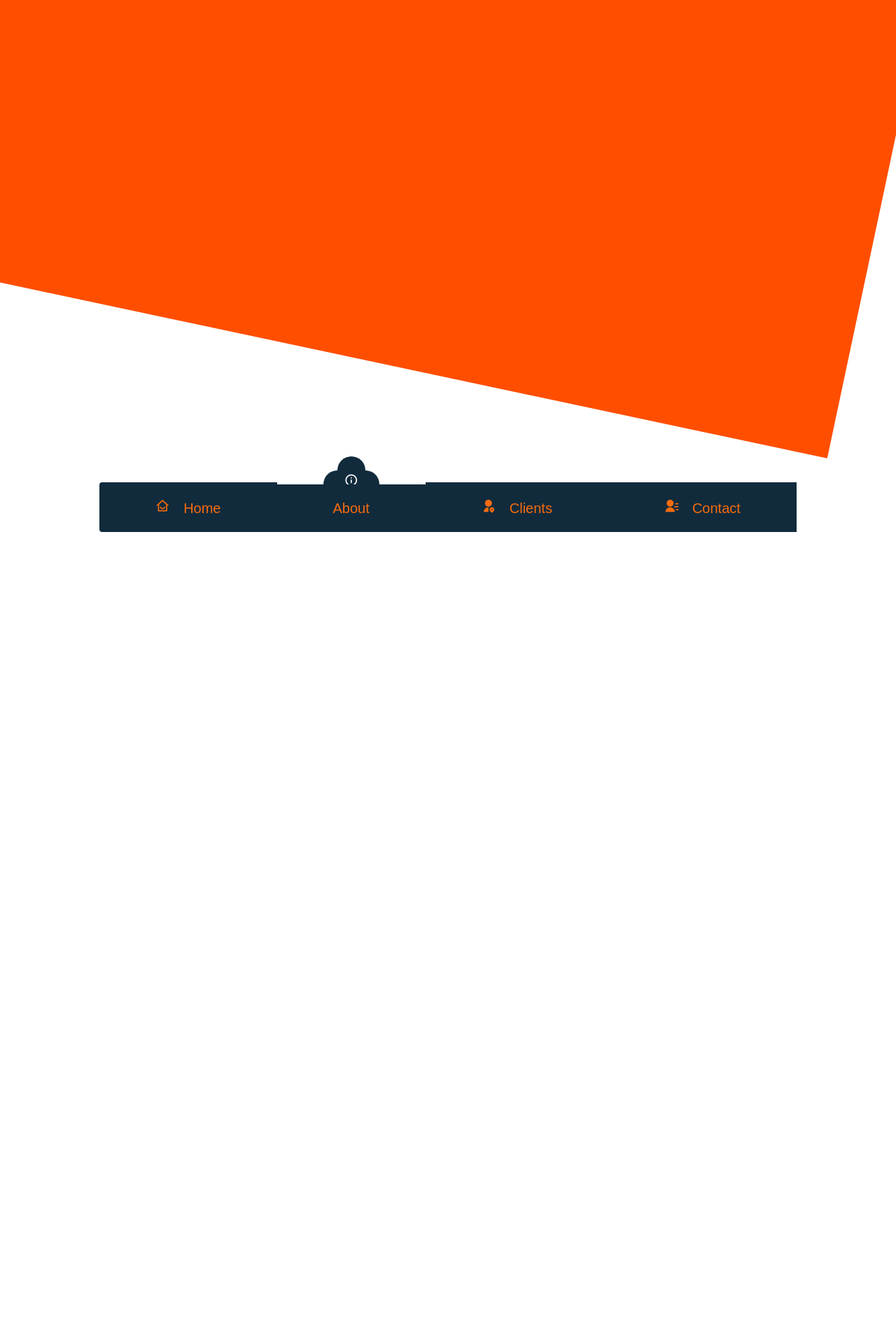
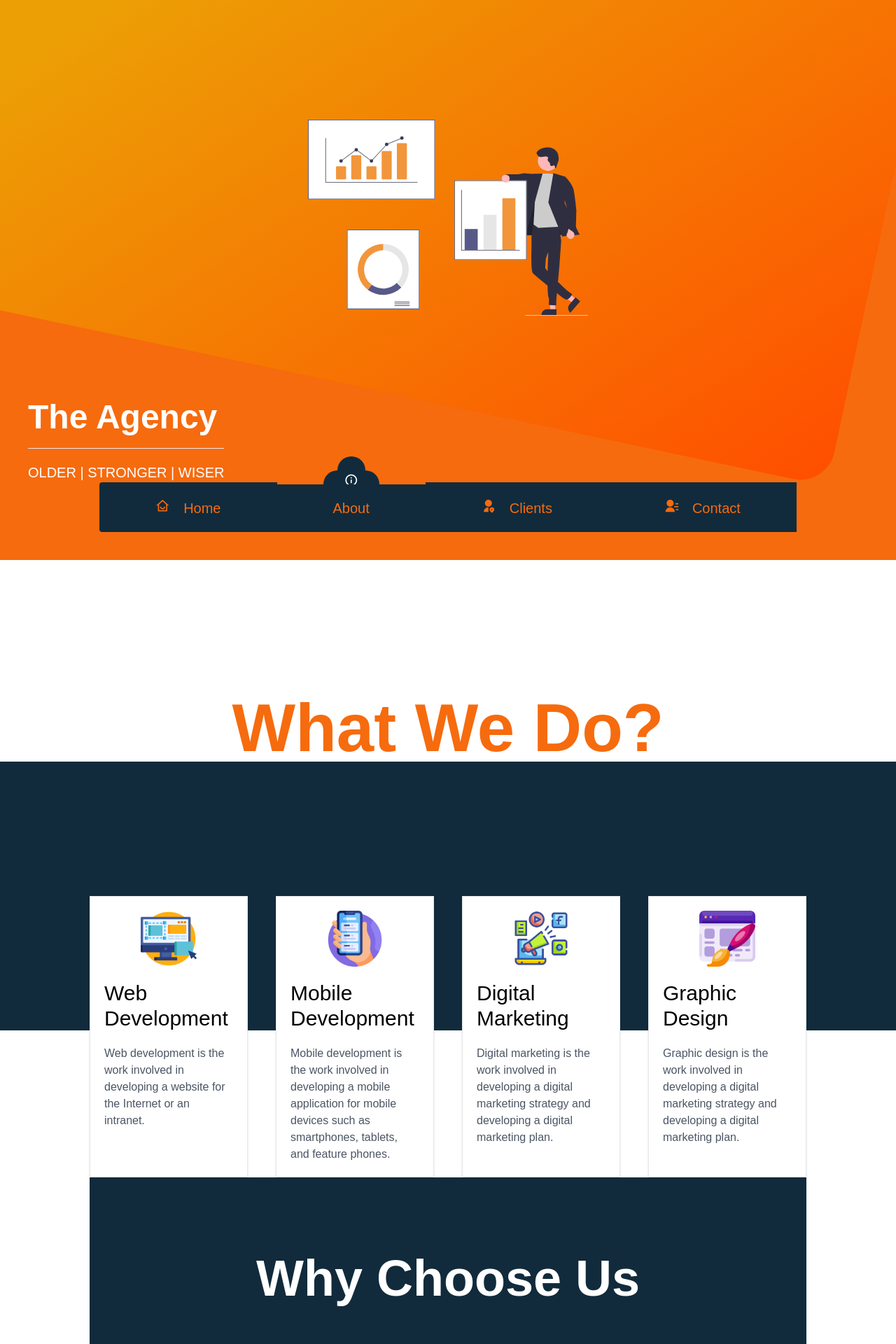
Before and after one commit to Tduncan14/agencytailwind, a React (Create React App) app: page /about in a window 1280 px wide. Shown: the top 1920 px of the page at 70% size. Before the commit the page ends 800 px from the top, so only its background shows below. Built offline with nearby package versions, Linux system fonts and the light colour scheme.

Commit message:
keep moving forward

```diff
--- a/src/components/Layout.js
+++ b/src/components/Layout.js
@@ -36,7 +36,7 @@
     return(
         <>
 
-        <div className="content pb-44">
+        <div className=" pb-44 overflow-x-hidden">
         {children}
         </div>
 
--- a/src/index.css
+++ b/src/index.css
@@ -6,16 +6,26 @@
     font-family:'Montserrat',sans-serif !important;
 }
 
+html , body{
+  overflow-x: hidden;
+}
 
-.about-intro{
-    background-color: #ff4e00;
-    background-image:linear-gradient(315deg,#ff4e00,#ec9f05,74%);
-    overflow-x:hidden !important;
-    transform:rotate(12deg);
-    position:absolute;
-    top:-35%;
-    left:-100px;
-    right:0;
+.about-intro {
+  background-color: #ff4e00;
+  background-image: linear-gradient(315deg, #ff4e00, #ec9f05 74%);
+  overflow-x: hidden !important;
+  transform: rotate(12deg);
+  position: absolute;
+  top: -30%;
+  left: -100px;
+  right: 0;
+  border-radius: 50px
+}
+
+
+.intro{
+  margin-bottom:12rem;
+
 }
 
 
--- a/src/pages/About/About.js
+++ b/src/pages/About/About.js
@@ -1,6 +1,8 @@
 import React from 'react';
 import Layout from '../../components/Layout';
 import Intro from './Intro';
+import Whatwedo from './Whatwedo';
+import WhyChooseUs from './Whychooseus';
 
 
 
@@ -8,10 +10,15 @@
 function About(){
 
 
+
+
+
 return(
     <Layout>
-    <div className="about-intro h-screen">
-        <Intro />
+        <div>
+    <Intro />
+    <Whatwedo/>
+    <WhyChooseUs/>
     </div>
     </Layout>
 )
--- a/src/pages/About/Intro.js
+++ b/src/pages/About/Intro.js
@@ -1,5 +1,5 @@
 import React from 'react';
-
+import AboutIntro from './about-intro.svg';
 
 
 function Intro (){
@@ -9,9 +9,26 @@
 
 
     return(
-        <div>
-            <h1>Hello</h1>
+        <>
+        <div class="intro">
+
+        <div className="about-intro h-screen">
+
         </div>
+
+        <div className="grid grid-cols-2 sm:grid-cols-1 items-center min-h-screen sm:bg-secondary sm:p-10">
+        <div className='z-10 flex justify-center'>
+        <img src={AboutIntro} alt="" className='h-[400px] w-[400px]'/>
+        </div>
+        <div className='z-10 max-w-max flex flex-col space-y-5 sm:-mt-20'>
+           <h1 className='text-8xl font-semibold text-white sm:text-5xl'>The Agency</h1>
+           <hr />
+           <h1 className='text-xl text-white'>OLDER | STRONGER | WISER</h1>
+        </div>
+        </div>
+        </div>
+
+        </>
     )
 
 
--- /dev/null
+++ b/src/pages/About/Whatwedo.js
@@ -0,0 +1,62 @@
+import React from 'react';
+
+
+
+function Whatwedo (){
+
+
+    const items = [
+        {
+          title: "Web Development",
+          icon: "images/web.png",
+          description:
+            "Web development is the work involved in developing a website for the Internet or an intranet.",
+        },
+        {
+          title: "Mobile Development",
+          icon: "images/mobile.png",
+          description:
+            "Mobile development is the work involved in developing a mobile application for mobile devices such as smartphones, tablets, and feature phones.",
+        },
+        {
+          title: "Digital Marketing",
+          icon: "images/digital-marketing.png",
+          description:
+            "Digital marketing is the work involved in developing a digital marketing strategy and developing a digital marketing plan.",
+        },
+
+        {
+          title: "Graphic Design",
+          icon: "images/graphicdesign.png",
+          description:
+            "Graphic design is the work involved in developing a digital marketing strategy and developing a digital marketing plan.",
+        },
+      ];
+
+
+
+    return(
+        <div className="z-20 mt-70">
+           <h1 className="text-secondary text-center text-8xl z-20 font-semibold"> What We Do?</h1>
+
+           <div className='h-96 w-full bg-primary'>
+
+           </div>
+
+           <div className="grid grid-cols-4 gap-10  mx-32  -mt-48">
+               {
+                   items.map(item => (
+                       <div class="p-5 bg-white border shadow  flex flex-col space-y-5 items-center transform hover:scale-105 duration 300">
+                           <img src={item.icon}  className="h-20 w-20"/>
+                           <h1 className="text-3xl"> {item.title}</h1>
+                            <p className="text-gray-600 text-md">{item.description}</p>
+
+                       </div>
+                   ))
+               }
+           </div>
+        </div>
+    )
+}
+
+export default Whatwedo;
--- /dev/null
+++ b/src/pages/About/Whychooseus.js
@@ -0,0 +1,46 @@
+import React from 'react';
+
+
+function WhyChooseUs(){
+
+    const items = [
+        {
+          title: "Innovative and Passionate",
+          image: "images/innovation.png",
+          description:
+            "We are a team of creative and passionate designers and developers. We are fully aware of the importance of designing for the digital age and strive to deliver the best result for our clients.",
+        },
+        {
+          title: "Good Return on Investment",
+          image: "images/investment.png",
+          description:
+            "Working with us means providing your business with great savings. All our digital marketing and web development packages are being offered at competitive prices",
+        },
+        {
+          title: "Seamless Customer Support",
+          image: "images/customer-support.png",
+          description:
+            "We are always here to help you with any questions you may have. We are always here to help you with any questions you may have. We are always here to help you with any questions you may have.",
+        },
+      ];
+
+
+
+
+
+      return(
+          <div className='mx-32'>
+              <div className="bg-primary h-72 w-full flex justify-center items-center">
+                  <h1 className="text-7xl font-semibold text-white"> Why Choose Us</h1>
+              </div>
+
+          </div>
+      )
+
+
+
+
+}
+
+
+export default WhyChooseUs;
```
Also changed, not shown: src/pages/About/about-intro.svg (added).
